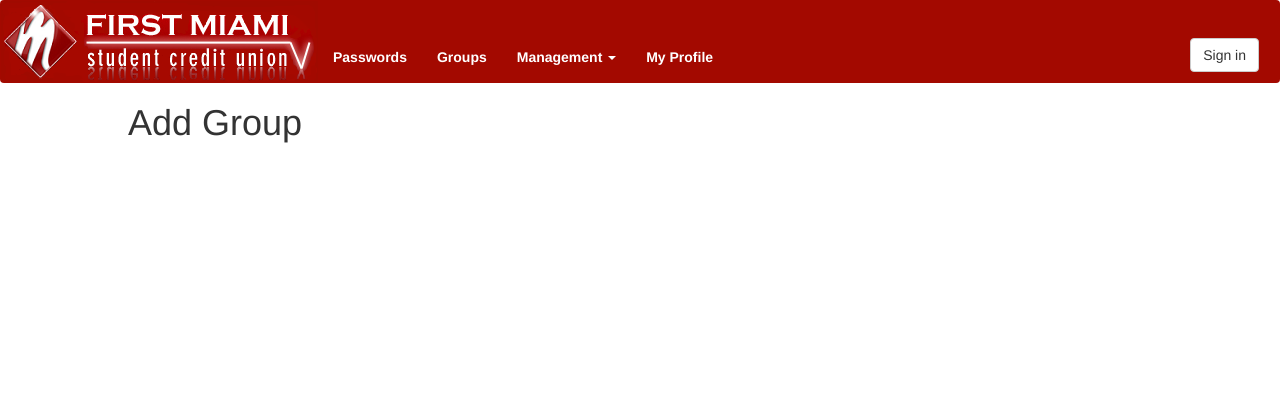
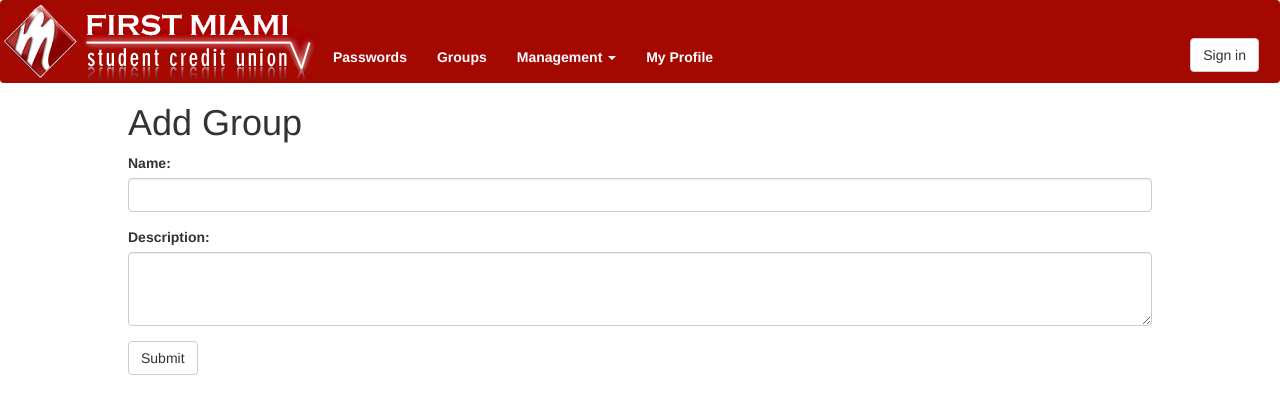
Before and after one commit to nijave/cse385-project1, a Flask app: page /add/group in a window 1280 px wide. Shown: the top 414 px of the page. Run offline with Flask 2, Linux system fonts and the light colour scheme; some libraries are stand-ins or nearby versions.

Commit message:
Working on management pages

```diff
--- a/templates/add/group.html
+++ b/templates/add/group.html
@@ -1,4 +1,15 @@
 {% extends "base.html" %}
 {% block content %}
 	<h1>Add Group</h1>
+	<form role="form" method="post" action="/add/group">
+	  <div class="form-group">
+		<label for="email">Name:</label>
+		<input type="text" class="form-control" id="title">
+	  </div>
+	  <div class="form-group">
+		<label for="description">Description:</label>
+		<textarea id="description" class="form-control" rows=3></textarea>
+	  </div>
+	  <button type="submit" class="btn btn-default">Submit</button>
+	</form>
 {% endblock %}
--- a/templates/manage/groups.html
+++ b/templates/manage/groups.html
@@ -8,7 +8,7 @@
 	<table class="info-table">
 		<tr>
 			<th>GID</th>
-			<th>Date Added</th>
+			<th>Name</th>
 			<th>Description</th>
 			<th>Active</th>
 		</tr>
```
